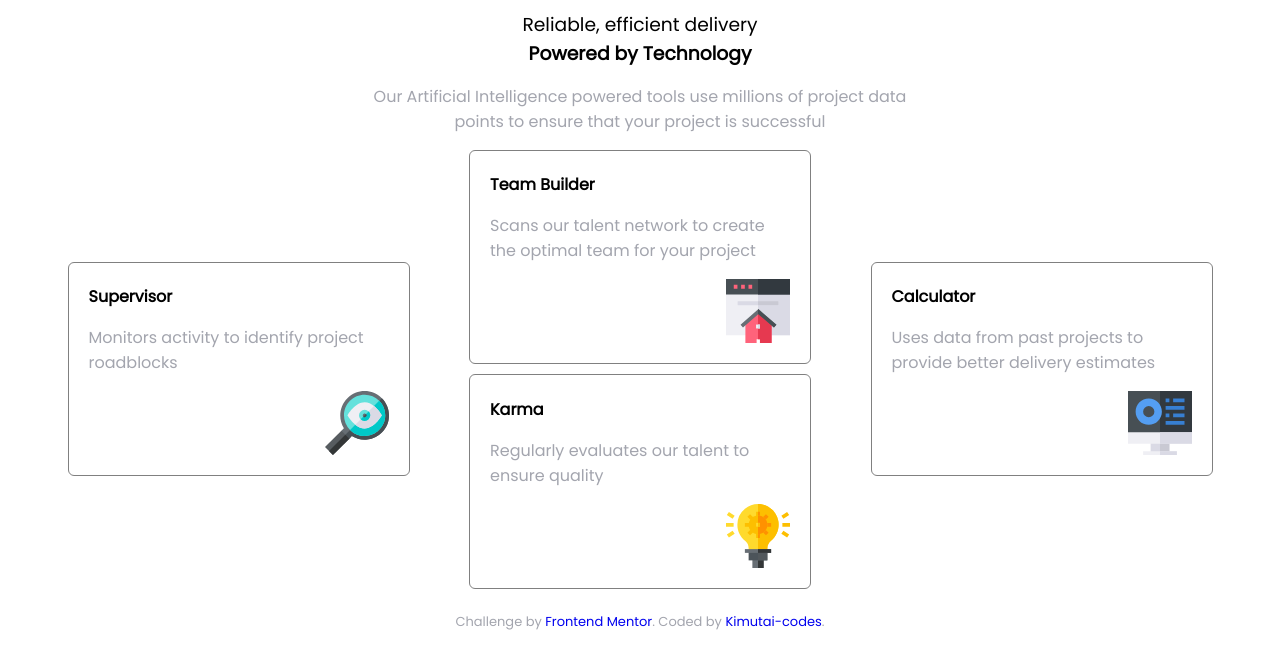
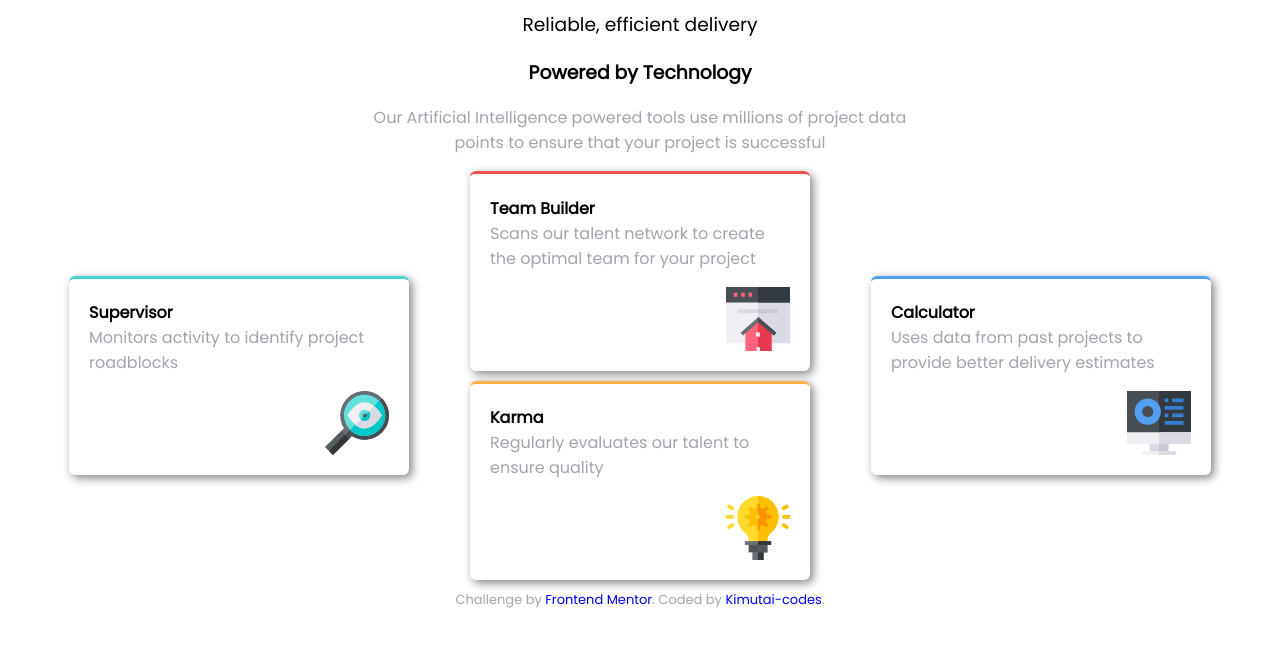
Before and after one commit to kimutai-codes/Four-card-feature-selection, a plain HTML site: page index.html in a window 1280 px wide. Drawn offline with Linux system fonts and the light colour scheme.

Commit message:
final touches

```diff
--- a/styles.css/index.css
+++ b/styles.css/index.css
@@ -7,7 +7,8 @@
 }
 
 p{
-    color: hsl(229, 6%, 66%);
+	color: hsl(229, 6%, 66%);
+	margin-top: 0px;
 }
 
 .container{
@@ -17,8 +18,9 @@ p{
 }
 
 .sup{
+	align-self: center;
+	border-top: 3px hsl(180, 62%, 55%) solid;
 
-	align-self: center;
 }
 
 .middle{
@@ -28,9 +30,17 @@ p{
 	align-self: center;
 }
 
+.team{
+	border-top: 3px hsl(0, 78%, 62%) solid;
+}
+
+.karma{
+	border-top: 3px hsl(34, 97%, 64%) solid;
+}
+
 .calc{
-
 	align-self: center;
+	border-top: 3px hsl(212, 86%, 64%) solid;
 }
 
 .intro {
@@ -41,6 +51,10 @@ p{
 	font-weight: 200;
 }
 
+.tech{
+	font-weight: 700;
+}
+
 .intro p {
 	color: hsl(229, 6%, 66%);
 }
@@ -49,13 +63,15 @@ p{
 	display: inline-block;
 	width: 300px;
 	padding:0px 20px 20px 20px;
-	border: gray 1px solid;
+	/*border: gray 1px solid;*/
 	border-radius: 6px;
 	margin-bottom: 10px;
+	box-shadow: 3px 3px 10px 0px gray;
+
 }
 
 h3{
-	margin: 0px;
+	margin-top: 0px;
 }
 
 h4 {
```
